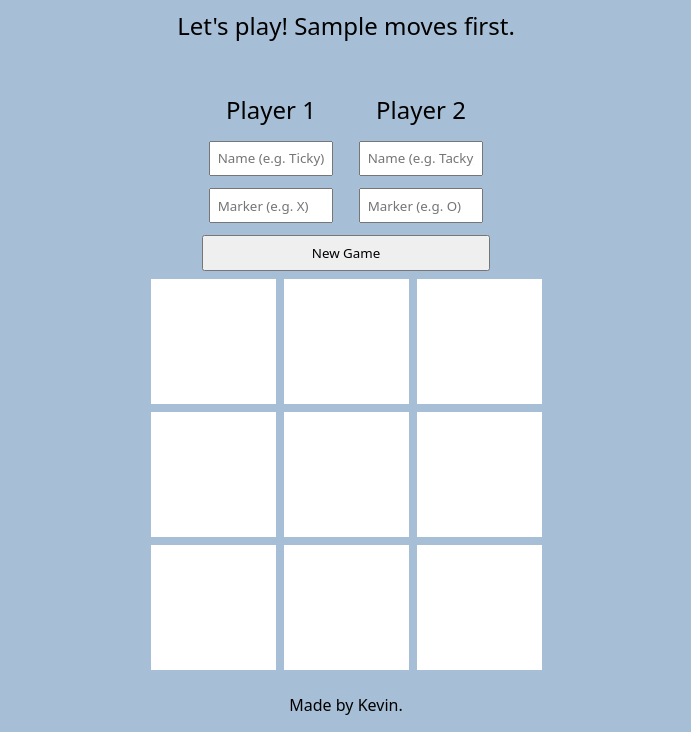
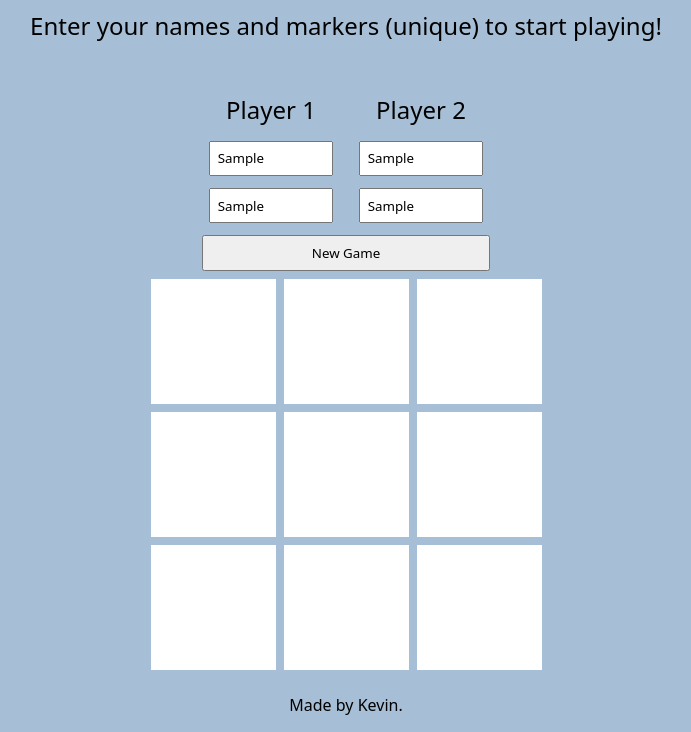
Before and after one commit to kevinwchen/odin-tic-tac-toe, a plain HTML site: page index.html in a window 1280 px wide. Both pictures are taken after typing "Sample", "Sample", "Sample", "Sample" into the empty fields and a click on the button "New Game". Shown: the part 116-848 px from the top of the page, without its empty margins (294-985 px from the left). Drawn offline with Linux system fonts and the light colour scheme.

Commit message:
Update to check for unique marker assignment

```diff
--- a/index.html
+++ b/index.html
@@ -12,7 +12,7 @@
         <div class="header">Tic-Tac-Toe</div>
         <div class="info">
             <div class="announce">
-                Enter your names and markers to start playing!
+                Enter your names and markers (unique) to start playing!
             </div>
             <div class="result"></div>
         </div>
--- a/script.js
+++ b/script.js
@@ -218,7 +218,13 @@ newGameBtn.addEventListener("click", (event) => {
     let name2 = document.getElementById("player2-name").value
     let marker1 = document.getElementById("player1-marker").value
     let marker2 = document.getElementById("player2-marker").value
-    if (name1 !== "" && name2 !== "" && marker1 !== "" && marker2 !== "") {
+    if (
+        name1 !== "" &&
+        name2 !== "" &&
+        marker1 !== "" &&
+        marker2 !== "" &&
+        marker1 !== marker2
+    ) {
         console.log("New game starting...")
         player1.setName(name1)
         player2.setName(name2)
```
